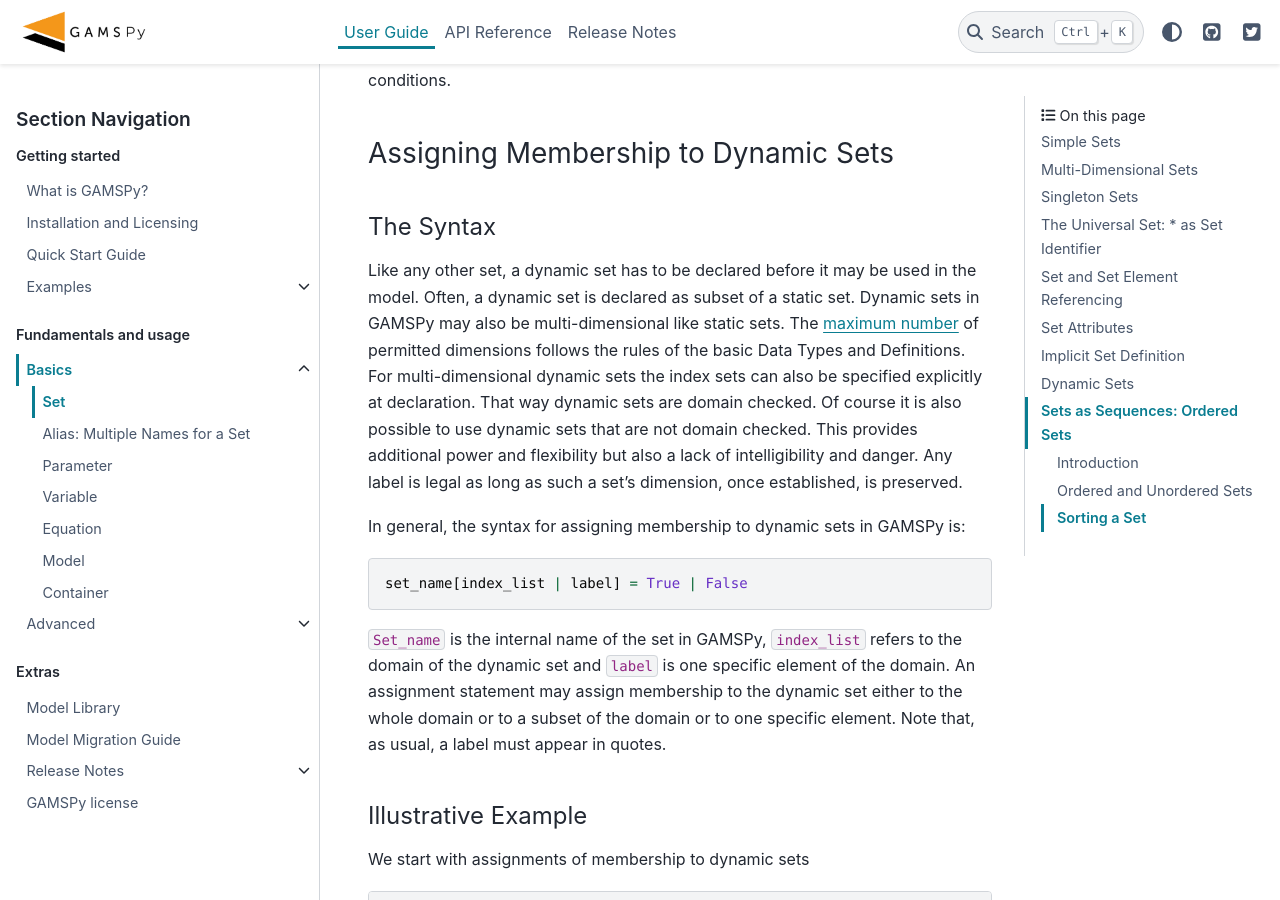
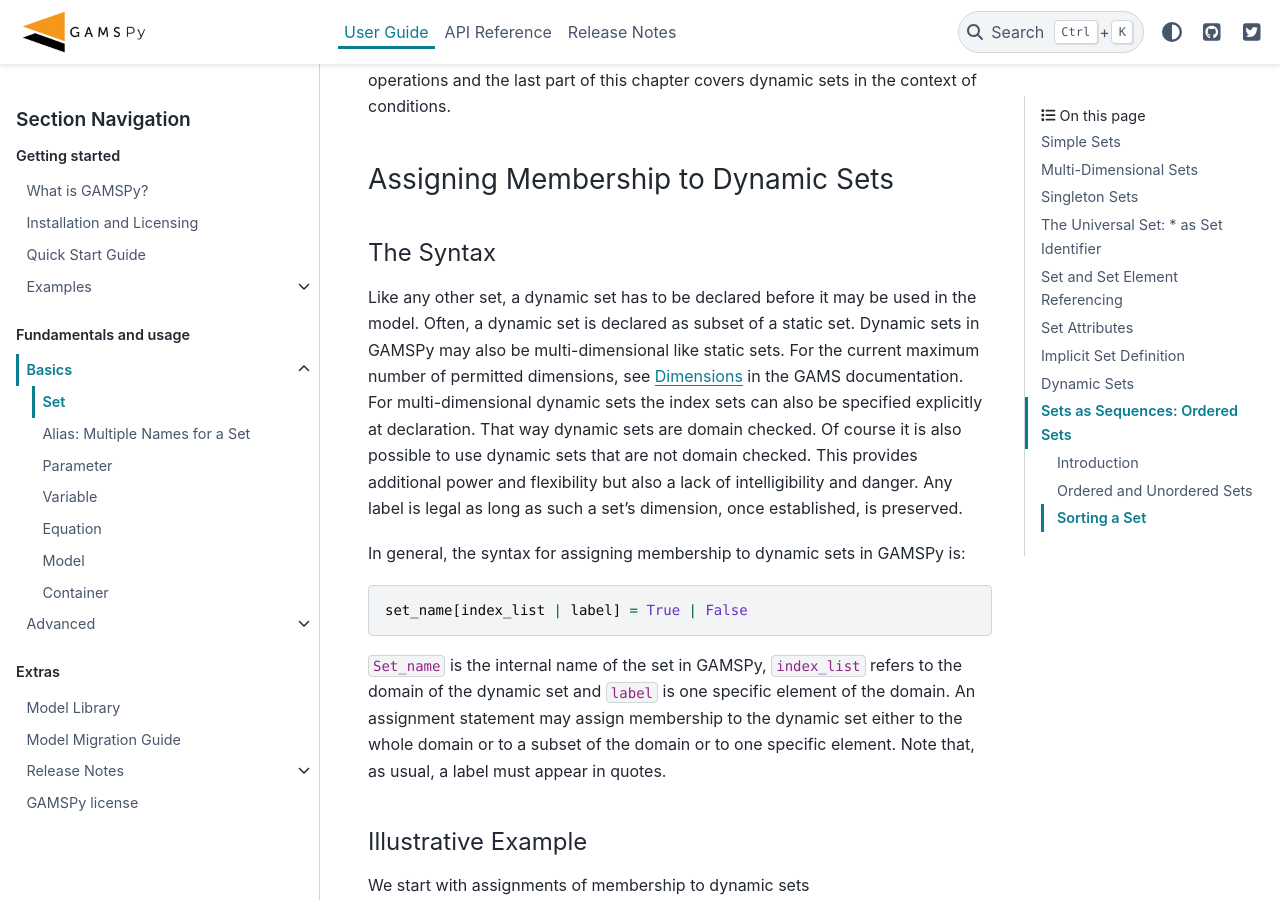
Before and after one commit to GAMS-dev/gamspy, a Sphinx documentation site: the page built from docs/user/set.rst, in a window 1280 px wide and 900 px high, scrolled down 14654 px. Built offline with Sphinx 7.4.7 and the PyData theme 0.15.4, drawn with Linux system fonts in a browser that asks for light colours; some of the changed text lies outside the part shown.

Commit message:
more references

```diff
--- a/docs/user/alias.rst
+++ b/docs/user/alias.rst
@@ -46,6 +46,11 @@
 
     In [2]: ipp.alias_with.name
     Out[2]: 'i'
+
+.. warning::
+    If an alias is to be used for the *universal set*, the :meth:`gamspy.UniverseAlias`
+    class has to be used. More about this in :ref:`the-universal-set`.
+
 
 Typical examples for the usage of aliases are problems where transportation costs between
 members of one set have to be modeled. Example: ::
--- a/docs/user/set.rst
+++ b/docs/user/set.rst
@@ -149,8 +149,10 @@
 =======================
 
 It is often necessary to provide mappings between elements of different sets. For
-this purpose, GAMSPy allows the use of multi-dimensional sets. The current maximum
-number of permitted dimensions is 20. The next two subsections explain how
+this purpose, GAMSPy allows the use of multi-dimensional sets.
+For the current maximum number of permitted dimensions, see
+`Dimensions <https://www.gams.com/latest/docs/UG_GAMSPrograms.html#UG_GAMSPrograms_Dimensions/>`_
+in the GAMS documentation. The next two subsections explain how
 to express one-to-one and many-to-many mappings between sets.
 
 One-to-one Mapping
@@ -671,9 +674,10 @@
 ^^^^^^^^^^
 Like any other set, a dynamic set has to be declared before it may be used in the
 model. Often, a dynamic set is declared as subset of a static set. Dynamic sets in
-GAMSPy may also be multi-dimensional like static sets. The
-:ref:`maximum number <multi-dimensional-sets>` of permitted
-dimensions follows the rules of the basic Data Types and Definitions. For
+GAMSPy may also be multi-dimensional like static sets.
+For the current maximum number of permitted dimensions, see
+`Dimensions <https://www.gams.com/latest/docs/UG_GAMSPrograms.html#UG_GAMSPrograms_Dimensions/>`_
+in the GAMS documentation. For
 multi-dimensional dynamic sets the index sets can also be specified explicitly at
 declaration. That way dynamic sets are domain checked. Of course it is also possible
 to use dynamic sets that are not domain checked. This provides additional power and
```
Also changed, not shown: other parts of docs/user/set.rst (+1 -0 lines), docs/user/parameter.rst (+5 -10 lines).
